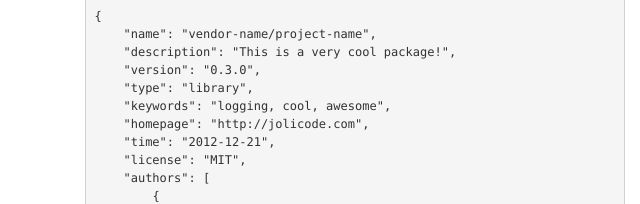
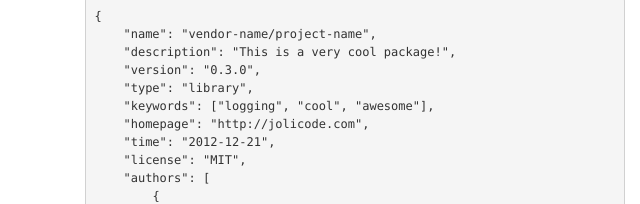
Before and after one commit to jolicode/composer-cheatsheet, a plain HTML site: page index.html in a window 1280 px wide. Shown: the part 500-704 px from the top of the page, 85-725 px from the left. Drawn offline with Linux system fonts and the light colour scheme.

Commit message:
Keywords fixed

```diff
--- a/index.html
+++ b/index.html
@@ -197,7 +197,7 @@
     <span class="pair"><span class="key">"description"</span>: <span class="value">"This is a very cool package!"</span>,</span>
     <span class="pair"><span class="key">"version"</span>: "0.3.0",</span>
     <span class="pair"><span class="key">"type"</span>: <span class="value">"library"</span></span>,
-    <span class="pair"><span class="key">"keywords"</span>: <span class="value">"logging, cool, awesome"</span></span>,
+    <span class="pair"><span class="key">"keywords"</span>: <span class="value">["logging", "cool", "awesome"]</span></span>,
     <span class="pair"><span class="key">"homepage"</span>: <span class="value">"http://jolicode.com"</span></span>,
     <span class="pair"><span class="key">"time"</span>: <span class="value">"2012-12-21"</span></span>,
     <span class="pair"><span class="key">"license"</span>: <span class="value">"MIT"</span></span>,
```
